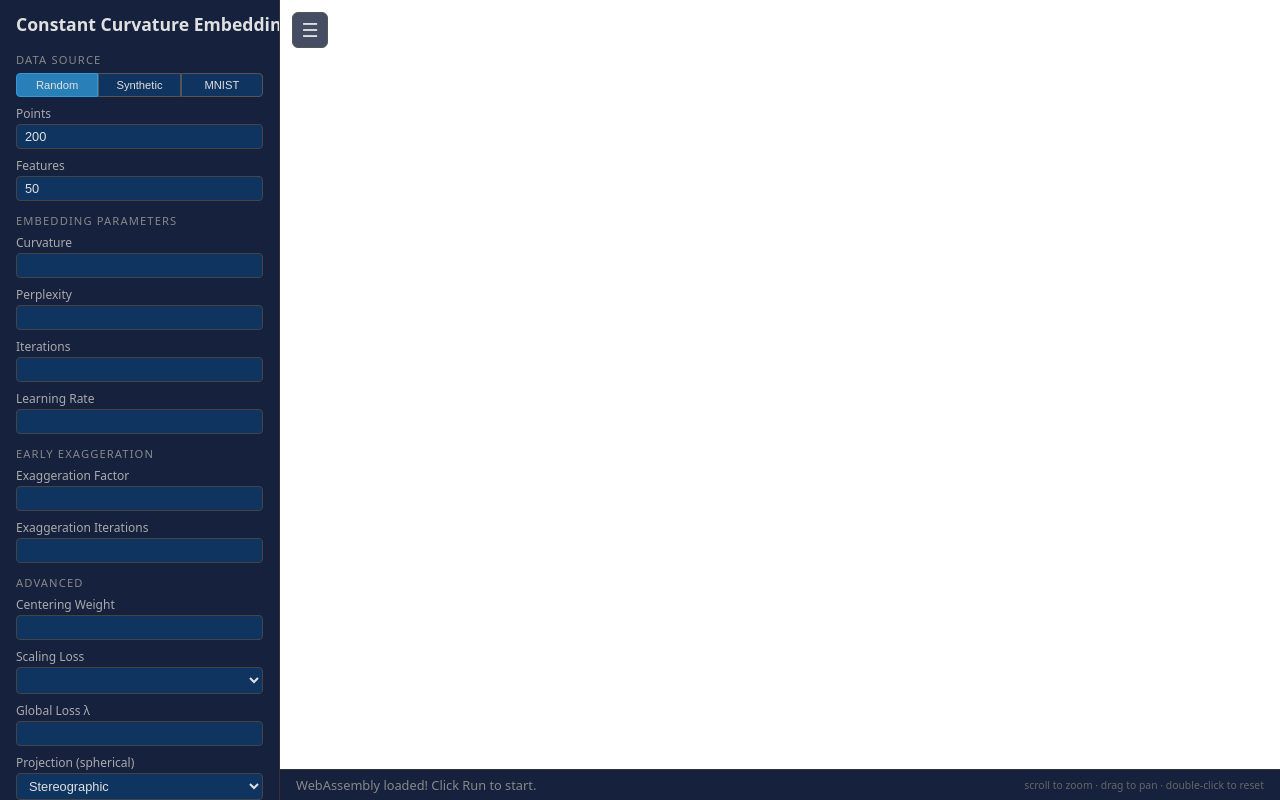
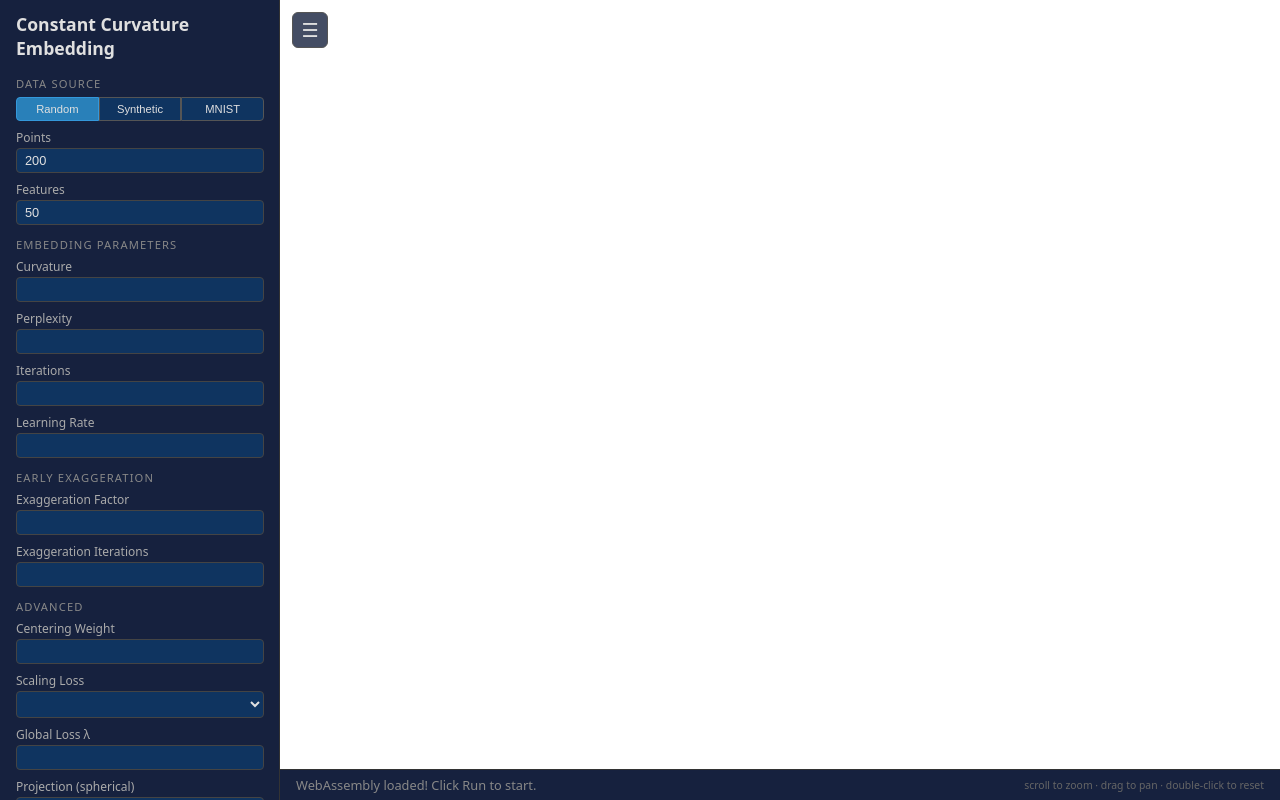
Before and after one commit to tbloemen/rust-fitting-curvature, a website built with Vite: page www/index.html in a window 1280 px wide. Built offline with nearby package versions, Linux system fonts and the light colour scheme; what fitting-web would draw is missing.

Commit message:
fix overflow issues

```diff
--- a/www/style.css
+++ b/www/style.css
@@ -38,7 +38,6 @@ body {
 .sidebar h1 {
   font-size: 1.1rem;
   margin-bottom: 16px;
-  white-space: nowrap;
 }
 
 /* Toggle button — top-left of main area */
@@ -69,7 +68,7 @@ body {
 
 .sidebar-content {
   flex: 1;
-  white-space: nowrap;
+  min-width: 248px;
 }
 
 .section {
```
